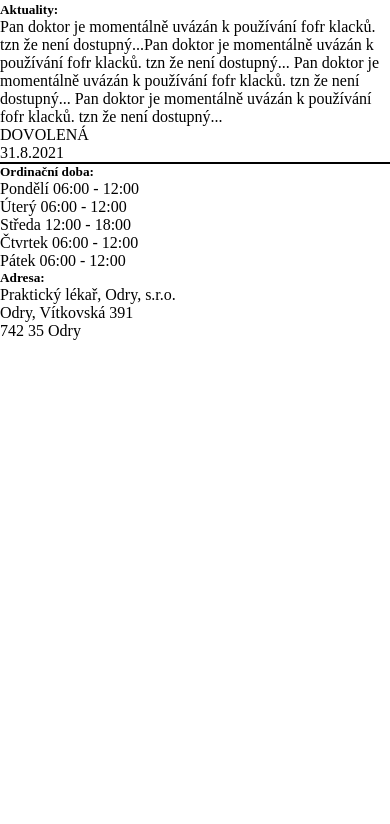
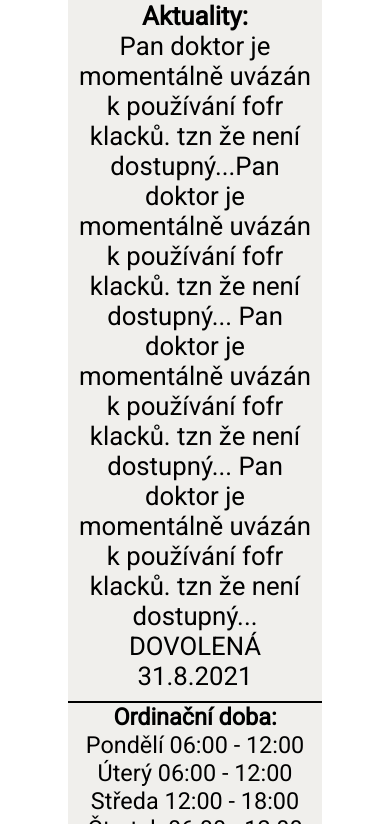
Before and after one commit to JosephSusik/web, a plain HTML site: page index.html in a window 390 px wide. Shown: the part 81-905 px from the top of the page. Before the commit the page ends 844 px from the top, so only its background shows below. Drawn offline with Linux system fonts and the light colour scheme.

Commit message:
Add files via upload

```diff
--- a/style.css
+++ b/style.css
@@ -1,5 +1,7 @@
 *{
     margin: 0;
+    font-size: 110%;
+    font-family: 'Roboto', sans-serif;
 }
 
 .header {
@@ -21,61 +23,140 @@
 }
 
 .nadpis p {
+    font-size: 2.5vw;
+}
+
+.nadpis_tel {
+    position: absolute;
+    bottom: 25%;
+    right: 25%;
+    text-align: left;
+}
+
+.nadpis_tel p {
     font-family: 'Roboto', sans-serif;
-    font-size: 2.5vw;
+    font-size: 1.5vw;
+}
+
+.god {
+    margin-top: 1.5vw;
+    margin-left: 17.5vw;
+    margin-right: 17.5vw;
+
+}
+
+.text {
+    float: left;
+    height: auto;
+    max-width: 40vw;
+    box-shadow: 0 6px 20px 0 gray;
+    min-width: 50%;
+    font-size: min(2vw, 20px);
+    background-color: #F0EFEC;
+}
+
+.udaje {
+    float: right;
+    height: auto;
+    box-shadow: 0 6px 20px 0 gray;
+    width: 22vw;
+    font-size: min(2vw, 20px);
+    background-color: #F0EFEC;
+}
+
+.kontakt {
+    margin-top: 15px;
+    float: right;
+    height: auto;
+    box-shadow: 0 6px 20px 0 gray;
+    width: 22vw;
+    font-size: min(2vw, 20px);
+    background-color: #F0EFEC;
+    padding: 10px;
+    box-sizing: border-box;
+
+}
+
+.kontakt h5 {
+    text-align: center;
+}
+
+.udaje p {
+    text-align: center;
+}
+
+.udaje h5 {
+    text-align: center;
 }
 
 .aktuality {
     float: left;
-    width: 60vw;
-    border: 1px solid red;
+    width: auto;
+    padding: 10px;
 }
 
-.doba {
-    float: right;
-    width: 39vw;
-    border:1px solid blue;
+.aktuality h5 {
+    text-align: center;
 }
 
-.ockovani {
-    float: left;
-    width: 60vw;
-    border: 1px solid yellow;
+.aktuality p {
+    text-align: center;
 }
 
-.contact {
-    float: right;
-    width: 39vw;
-    border:1px solid green;
+
+.footer {
+    height: 50px;
 }
 
+
 @media screen and (max-width: 700px) {
+
+    .text {
+        margin: 0;
+        float: none;
+        height: auto;
+        box-shadow: none;
+        min-width: none;
+        width: auto;
+        max-width: none;
+        font-size: 100%;
+    }
+
     .aktuality {
         float: none;
         margin-right:0;
+        margin-left: 0;
         width:auto;
         border:0;
         border-bottom:2px solid #000;
+        box-shadow: none;
     }
-   .doba {
+
+    .aktuality h5 {
+        text-align: center;
+    }
+
+    .udaje {
         float: none;
-    margin-right:0;
-    width:auto;
-    border:0;
+        margin-left: 0;
+        margin-right: 0;
+        height: auto;
+        box-shadow: none;
+        width: auto;
+        font-size: 100%;
         border-bottom:2px solid #000;
     }
-    .ockovani {
+
+    .kontakt {
+        margin-top: 0;
         float: none;
-    margin-right:0;
-    width:auto;
-    border:0;
-    border-bottom:2px solid #000;
+        margin-left: 0;
+        margin-right: 0;
+        height: auto;
+        box-shadow: none;
+        width: auto;
+        font-size: 100%;
     }
-    .contact {
-    float: none;
-    margin-right:0;
-    width:auto;
-    border:0;
-    border-bottom:2px solid #000;
+
+
 }
-}
```
Lines whose indentation alone changed are shown as unchanged.
